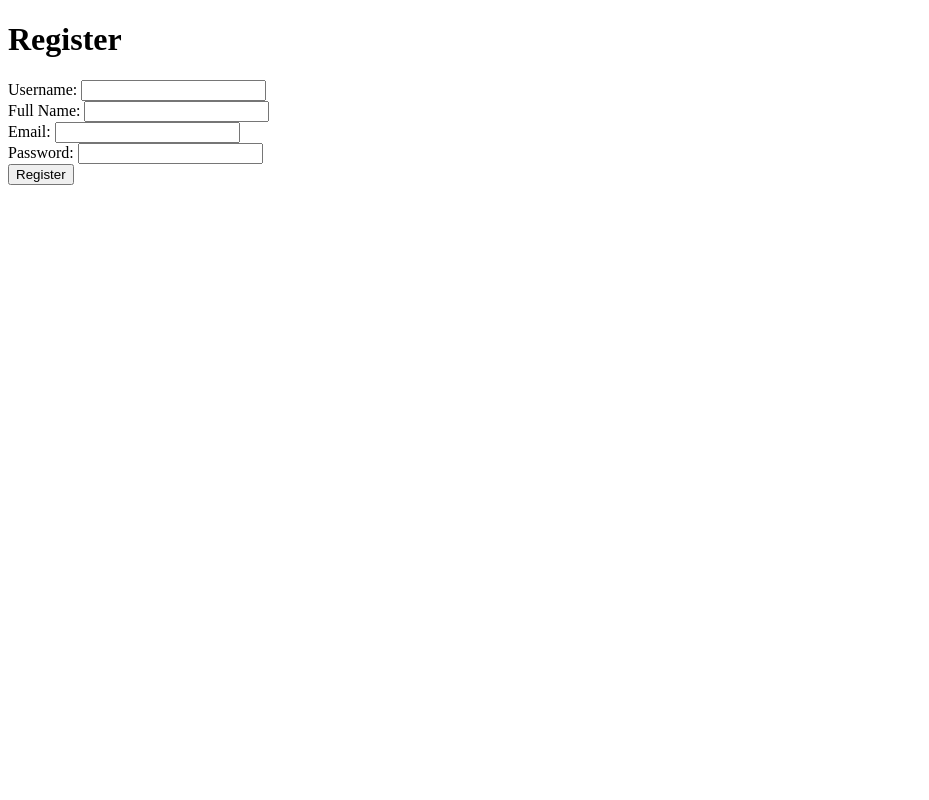
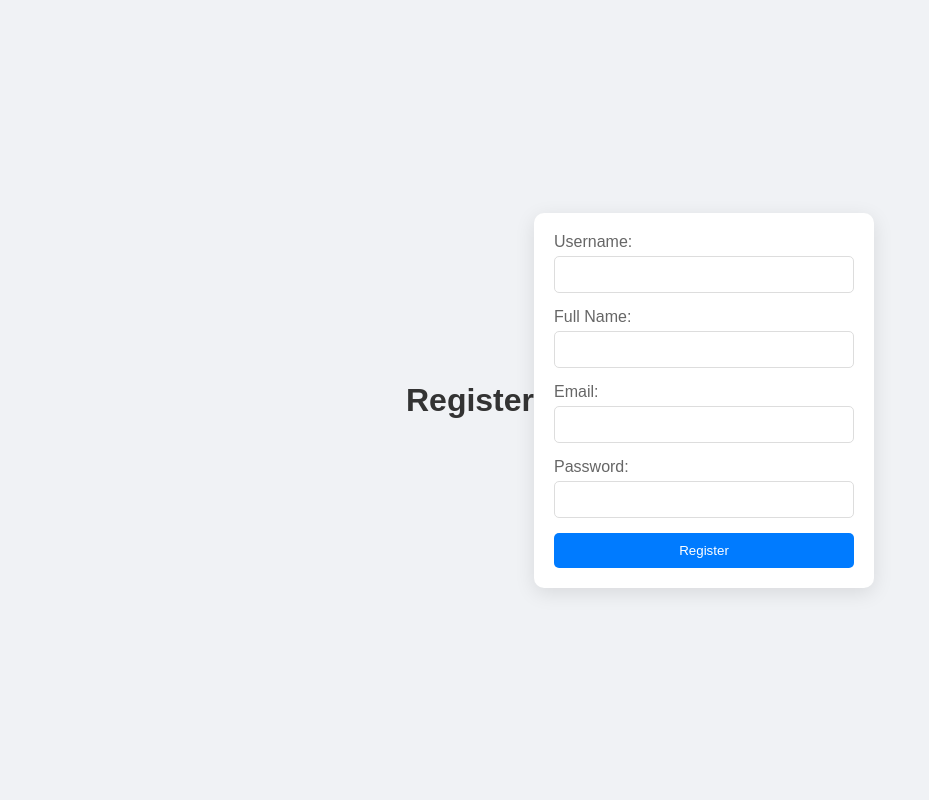
Before and after one commit to eliflali/CENG445-Room-Reservation-System-Project, a Django app: template phase-3/room_reservation/templates/register.html in a window 1280 px wide. Shown: the whole page, without its empty margins (0-929 px from the left). Run offline with Django 4.2, Linux system fonts and the light colour scheme; the template is opened without the code that fills it, so the values that code supplies are empty.

Commit message:
completed register function

```diff
--- a/phase-3/room_reservation/templates/register.html
+++ b/phase-3/room_reservation/templates/register.html
@@ -3,6 +3,71 @@
   <head>
     <meta charset="UTF-8" />
     <title>Register</title>
+    <style>
+      /* Reuse the same CSS styling as your login page for consistency */
+      body {
+        font-family: "Arial", sans-serif;
+        background-color: #f0f2f5;
+        display: flex;
+        justify-content: center;
+        align-items: center;
+        height: 100vh;
+        margin: 0;
+      }
+      h1 {
+        text-align: center;
+        color: #333;
+      }
+      form {
+        background: white;
+        padding: 20px;
+        border-radius: 10px;
+        box-shadow: 0 5px 20px rgba(0, 0, 0, 0.1);
+        width: 300px;
+      }
+      .form-group {
+        margin-bottom: 15px;
+      }
+      label {
+        display: block;
+        margin-bottom: 5px;
+        color: #666;
+      }
+      input[type="text"],
+      input[type="email"],
+      input[type="password"] {
+        width: 100%;
+        padding: 10px;
+        border: 1px solid #ddd;
+        border-radius: 5px;
+        box-sizing: border-box;
+      }
+      input[type="text"]:focus,
+      input[type="email"]:focus,
+      input[type="password"]:focus {
+        border-color: #007bff;
+        outline: none;
+      }
+      button {
+        width: 100%;
+        padding: 10px;
+        border: none;
+        border-radius: 5px;
+        background-color: #007bff;
+        color: white;
+        cursor: pointer;
+        transition: background-color 0.3s;
+      }
+      button:hover {
+        background-color: #0056b3;
+      }
+      #registerError {
+        color: red;
+        text-align: center;
+        margin-top: 10px;
+      } /* Add
+    any additional CSS here */
+    </style>
     <script>
       function handleRegistration(event) {
         event.preventDefault();
```
Also changed, not shown: phase-3/room_reservation/templates/register.css (added, +73 -0 lines).
